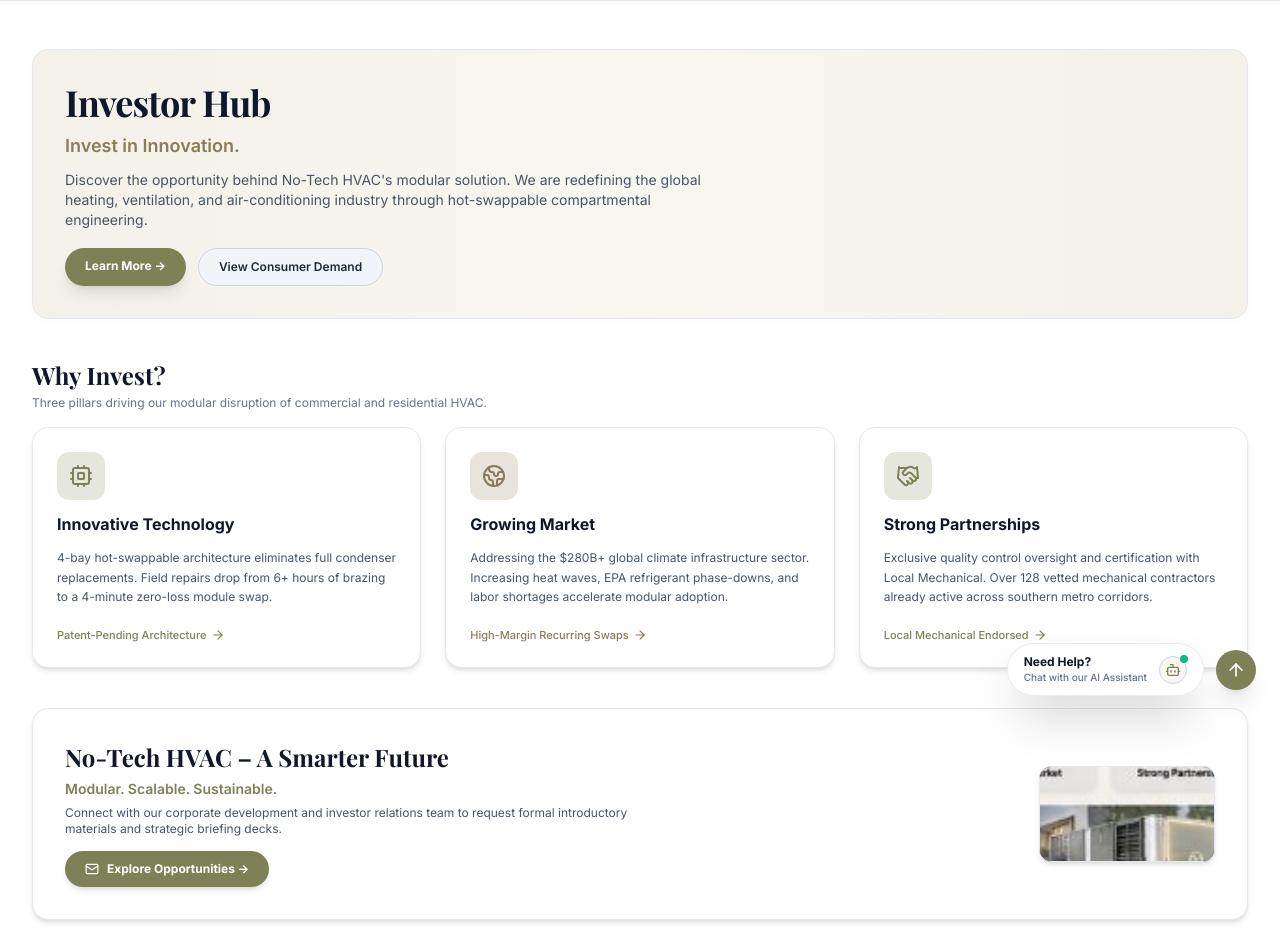
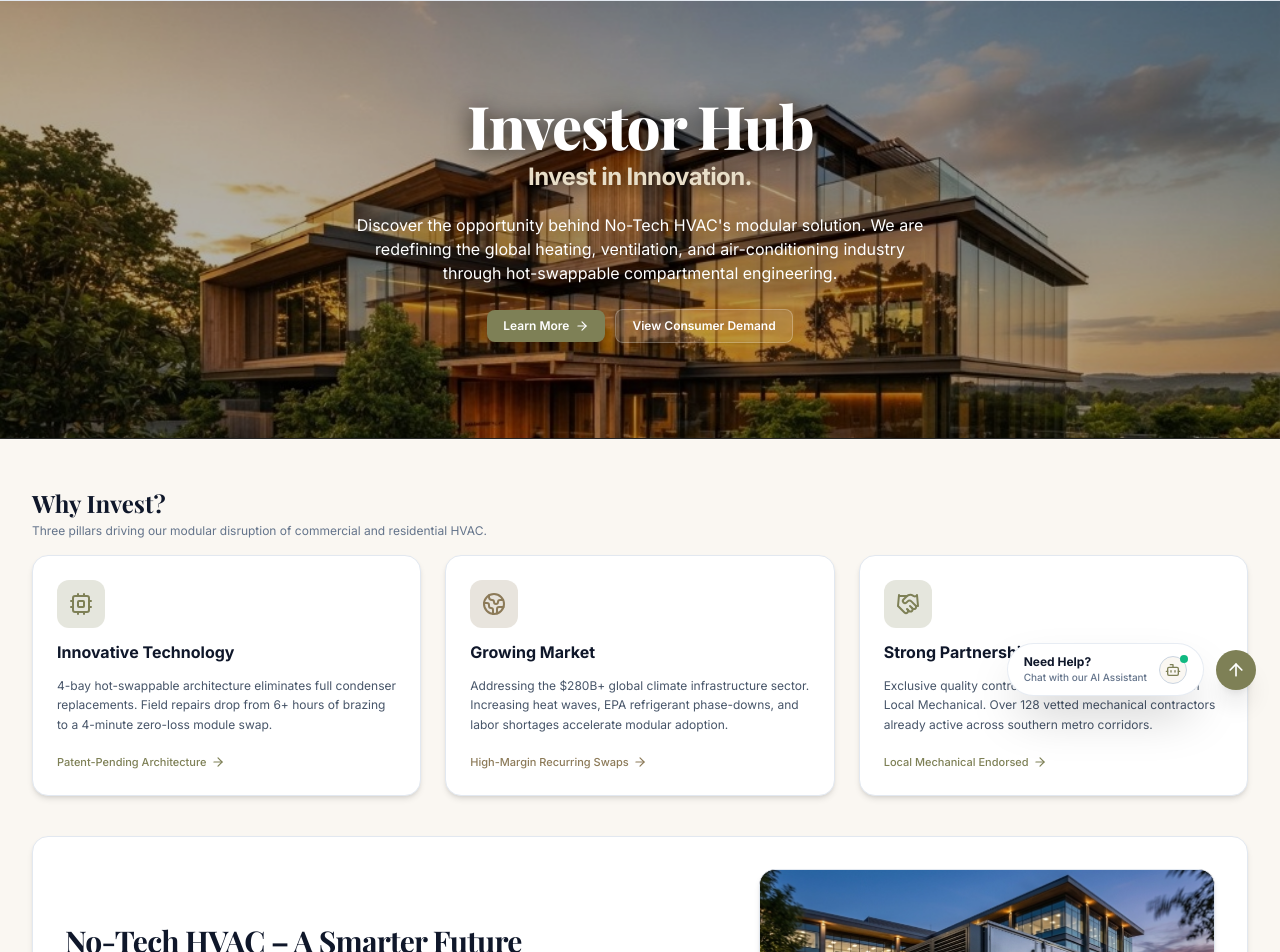
Before and after one commit to Chandan-rajbhar/HVAC-website, a React (Vite) app: page /investor in a window 1280 px wide. Shown: the part 80-1032 px from the top of the page. Built offline with nearby package versions, Linux system fonts and the light colour scheme; a web font is replaced by a local one.

Commit message:
feat-update in Investor Hub  page

```diff
--- /dev/null
+++ b/src/components/ui/card.jsx
@@ -0,0 +1,57 @@
+import * as React from "react";
+import { cn } from "@/lib/utils";
+
+const Card = React.forwardRef(({ className, ...props }, ref) => (
+  <div
+    ref={ref}
+    className={cn(
+      "rounded-2xl border border-slate-200 dark:border-white/10 bg-white dark:bg-[#181A1D] text-slate-900 dark:text-slate-100 shadow-sm",
+      className
+    )}
+    {...props}
+  />
+));
+Card.displayName = "Card";
+
+const CardHeader = React.forwardRef(({ className, ...props }, ref) => (
+  <div
+    ref={ref}
+    className={cn("flex flex-col space-y-1.5 p-6", className)}
+    {...props}
+  />
+));
+CardHeader.displayName = "CardHeader";
+
+const CardTitle = React.forwardRef(({ className, ...props }, ref) => (
+  <h3
+    ref={ref}
+    className={cn("text-xl font-bold leading-none tracking-tight", className)}
+    {...props}
+  />
+));
+CardTitle.displayName = "CardTitle";
+
+const CardDescription = React.forwardRef(({ className, ...props }, ref) => (
+  <p
+    ref={ref}
+    className={cn("text-sm text-slate-500 dark:text-slate-400", className)}
+    {...props}
+  />
+));
+CardDescription.displayName = "CardDescription";
+
+const CardContent = React.forwardRef(({ className, ...props }, ref) => (
+  <div ref={ref} className={cn("p-6 pt-0", className)} {...props} />
+));
+CardContent.displayName = "CardContent";
+
+const CardFooter = React.forwardRef(({ className, ...props }, ref) => (
+  <div
+    ref={ref}
+    className={cn("flex items-center p-6 pt-0", className)}
+    {...props}
+  />
+));
+CardFooter.displayName = "CardFooter";
+
+export { Card, CardHeader, CardFooter, CardTitle, CardDescription, CardContent };
--- a/src/pages/InvestorHubPage.jsx
+++ b/src/pages/InvestorHubPage.jsx
@@ -14,43 +14,63 @@ import {
 } from 'lucide-react';
 import NoTechLogo from '../components/common/NoTechLogo';
 import LocalMechanicalLogo from '../components/common/LocalMechanicalLogo';
+import { Card, CardContent } from '../components/ui/card';
+import { Button } from '../components/ui/button';
 
 export default function InvestorHubPage() {
   return (
-    <div className="min-h-screen bg-white dark:bg-[#16181B] text-slate-800 dark:text-slate-100 py-8 lg:py-12 transition-colors duration-200">
-      <div className="max-w-7xl mx-auto px-4 sm:px-6 lg:px-8 space-y-10">
+    <div className="min-h-screen bg-[#FAF7F2] dark:bg-[#16181B] text-slate-800 dark:text-slate-100 transition-colors duration-200">
 
-        {/* ===================== HERO BANNER ===================== */}
-        <div className="rounded-2xl bg-gradient-to-r from-[#F4F1EA] via-[#F8F6F0] to-[#F4F1EA] dark:from-[#1B1D20] dark:via-[#22252A] dark:to-[#1B1D20] border border-slate-200 dark:border-[#A4A77E]/30 p-6 sm:p-8 shadow-[0_2px_12px_rgba(0,0,0,0.02)] dark:shadow-xl relative overflow-hidden">
-          <div className="relative z-10">
-            <div className="max-w-2xl space-y-2.5">
-              <h1 className="text-2xl sm:text-4xl font-bold font-serif text-slate-900 dark:text-white tracking-tight">
+      {/* ===================== FULL-WIDTH CENTERED HERO SECTION WITH BACKGROUND IMAGE ===================== */}
+      <section className="relative w-full bg-[#0B0C0E] text-white overflow-hidden border-b border-white/10 min-h-[380px] sm:aspect-[1024/350] flex items-center justify-center">
+        {/* Full-Width Background Image */}
+        <div className="absolute inset-0 pointer-events-none">
+          <img
+            src="/images/investor-hero-building.jpg"
+            alt="Corporate Innovation Center at Sunset"
+            className="w-full h-full object-cover object-center"
+          />
+          {/* Light clean tint so the sunset building shines clearly while text remains readable */}
+          <div className="absolute inset-0 bg-black/30" />
+        </div>
+
+        {/* Centered Hero Content Container */}
+        <div className="relative z-10 max-w-[1480px] mx-auto px-4 sm:px-6 lg:px-8 py-14 sm:py-16 lg:py-20 w-full flex flex-col items-center text-center">
+          <div className="max-w-3xl mx-auto space-y-4 sm:space-y-5 flex flex-col items-center">
+            <div className="space-y-1.5">
+              <h1 className="text-3xl sm:text-5xl lg:text-6xl font-extrabold font-serif text-white tracking-tight leading-[1.12] drop-shadow-[0_2px_12px_rgba(0,0,0,0.8)]">
                 Investor Hub
               </h1>
-              <p className="text-base sm:text-lg text-[#8C7A58] dark:text-[#C2B59B] font-semibold">
+              <p className="text-lg sm:text-2xl font-bold text-[#E8DEC8] dark:text-[#C2B59B] tracking-tight drop-shadow-[0_2px_10px_rgba(0,0,0,0.85)]">
                 Invest in Innovation.
               </p>
-              <p className="text-xs sm:text-sm text-slate-600 dark:text-slate-400 leading-relaxed">
+            </div>
+
+            <p className="text-sm sm:text-base text-white leading-relaxed max-w-xl mx-auto drop-shadow-[0_2px_10px_rgba(0,0,0,0.9)]">
               Discover the opportunity behind No-Tech HVAC's modular solution. We are redefining the global heating, ventilation, and air-conditioning industry through hot-swappable compartmental engineering.
             </p>
 
-              <div className="pt-2 flex flex-wrap gap-3">
+            <div className="pt-1 flex flex-wrap items-center justify-center gap-2.5">
               <a
                 href="#why-invest"
-                  className="px-5 py-2.5 rounded-full bg-[#7E8056] hover:bg-[#6e7049] text-white font-bold text-xs shadow-lg transition-all"
+                className="inline-flex items-center gap-1.5 px-4 py-2 rounded-lg bg-[#7E8056] hover:bg-[#6e7049] active:scale-95 text-white font-semibold text-xs shadow-md transition-all cursor-pointer"
               >
-                  Learn More →
+                <span>Learn More</span>
+                <ArrowRight className="w-3.5 h-3.5" />
               </a>
               <Link
                 to="/buyers"
-                  className="px-5 py-2.5 rounded-full bg-slate-100 dark:bg-white/10 hover:bg-slate-200 dark:hover:bg-white/15 text-slate-800 dark:text-slate-200 text-xs font-semibold border border-slate-300 dark:border-white/15"
+                className="inline-flex items-center gap-1.5 px-4 py-2 rounded-lg bg-white/10 hover:bg-white/20 active:scale-95 text-white text-xs font-semibold border border-white/25 transition-all shadow-sm"
               >
-                  View Consumer Demand
+                <span>View Consumer Demand</span>
               </Link>
             </div>
           </div>
         </div>
-        </div>
+      </section>
+
+      {/* Main Page Content Body */}
+      <div className="max-w-[1480px] mx-auto px-4 sm:px-6 lg:px-8 py-8 lg:py-12 space-y-10">
 
         {/* ===================== WHY INVEST? CARDS ===================== */}
         {/* Exactly matches "Why Invest?" section in reference screenshot */}
@@ -114,40 +134,48 @@ export default function InvestorHubPage() {
           </div>
         </section>
 
-        {/* ===================== NO-TECH HVAC - A SMARTER FUTURE ===================== */}
-        <div className="relative rounded-2xl overflow-hidden shadow-md border border-slate-200 dark:border-white/10 p-6 sm:p-8 flex flex-col md:flex-row items-center justify-between gap-6 bg-white dark:bg-[#181A1D]">
-          <div className="space-y-1.5 z-10">
-            <h3 className="text-xl sm:text-2xl font-bold font-serif text-slate-900 dark:text-white">
+        {/* ===================== NO-TECH HVAC - A SMARTER FUTURE (SHADCN CARD) ===================== */}
+        <Card className="overflow-hidden shadow-md border-slate-200 dark:border-white/10 bg-white dark:bg-[#181A1D]">
+          <CardContent className="p-6 sm:p-8">
+            <div className="grid grid-cols-1 lg:grid-cols-12 gap-6 lg:gap-10 items-center">
+              {/* Left Side: Content & Action */}
+              <div className="lg:col-span-7 space-y-3">
+                <h3 className="text-xl sm:text-2xl lg:text-3xl font-bold font-serif text-slate-900 dark:text-white tracking-tight">
                   No-Tech HVAC – A Smarter Future
                 </h3>
-            <p className="text-sm font-semibold text-[#7E8056] dark:text-[#A4A77E]">
+                <p className="text-sm sm:text-base font-semibold text-[#7E8056] dark:text-[#C2B59B]">
                   Modular. Scalable. Sustainable.
                 </p>
-            <p className="text-xs text-slate-600 dark:text-slate-400 max-w-xl">
+                <p className="text-xs sm:text-sm text-slate-600 dark:text-slate-400 max-w-xl leading-relaxed">
                   Connect with our corporate development and investor relations team to request formal introductory materials and strategic briefing decks.
                 </p>
                 <div className="pt-2">
-              <a
-                href="mailto:investors@no-techhvac.com"
-                className="inline-flex items-center gap-2 px-5 py-2.5 rounded-full bg-[#7E8056] hover:bg-[#6e7049] text-white font-bold text-xs shadow-md transition-all"
+                  <Button
+                    asChild
+                    size="sm"
+                    className="rounded-lg bg-[#7E8056] hover:bg-[#6e7049] text-white font-semibold text-xs px-4 py-2 h-auto shadow-sm transition-all"
                   >
+                    <a href="mailto:investors@no-techhvac.com" className="inline-flex items-center gap-1.5">
                       <Mail className="w-3.5 h-3.5" />
                       <span>Explore Opportunities →</span>
                     </a>
+                  </Button>
                 </div>
               </div>
 
-          {/* Glowing Modular Unit graphic on the right */}
-          <div className="relative z-10 flex-shrink-0">
-            <div className="w-36 sm:w-44 h-20 sm:h-24 rounded-xl overflow-hidden border border-slate-200 dark:border-white/10 shadow-md bg-slate-900">
+              {/* Right Side: High-Res Modular Unit Image */}
+              <div className="lg:col-span-5">
+                <div className="relative rounded-2xl overflow-hidden border border-slate-200 dark:border-white/10 shadow-md bg-slate-950 aspect-[16/10] group">
                   <img
-                src="/images/slices/investor-bottom-unit.jpg"
-                alt="No-Tech HVAC Glowing Modular Unit"
-                className="w-full h-full object-cover object-center"
+                    src="/images/investor-smarter-future.jpg"
+                    alt="No-Tech Systems Commercial Modular HVAC Unit"
+                    className="w-full h-full object-cover object-center group-hover:scale-105 transition-transform duration-500 ease-out"
                   />
                 </div>
               </div>
             </div>
+          </CardContent>
+        </Card>
 
       </div>
     </div>
```
Also changed, not shown: public/images/investor-hero-building.jpg, public/images/investor-smarter-future.jpg (added), 1 other file (tests, documents, lock files or other folders). Lines whose indentation alone changed are shown as unchanged.
